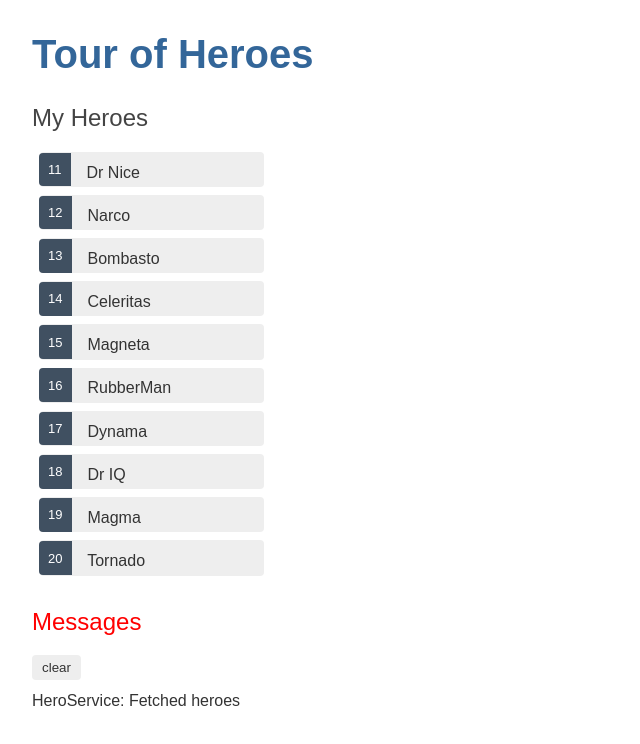
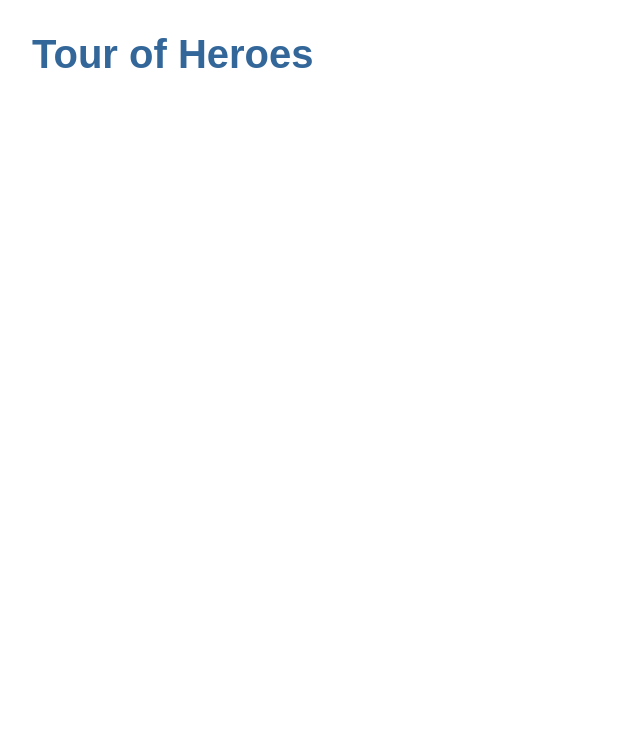
Before and after one commit to chanalisa/angular-tour-of-heroes, an Angular app: page / in a window 1280 px wide. Shown: the top 744 px of the page, without its empty margins (0-640 px from the left). Built offline with nearby package versions, Linux system fonts and the light colour scheme.

Commit message:
added AppRoutingModule for heroes path

```diff
--- /dev/null
+++ b/src/app/app-routing.module.ts
@@ -0,0 +1,11 @@
+import { NgModule } from "@angular/core";
+import { RouterModule, Routes } from "@angular/router";
+import { HeroesComponent } from "./heroes/heroes.component";
+
+const routes: Routes = [{ path: "heroes", component: HeroesComponent }];
+
+@NgModule({
+  imports: [RouterModule.forRoot(routes)],
+  exports: [RouterModule]
+})
+export class AppRoutingModule {}
--- a/src/app/app.component.html
+++ b/src/app/app.component.html
@@ -1,3 +1,3 @@
 <h1>{{ title }}</h1>
-<app-heroes></app-heroes>
+<router-outlet></router-outlet>
 <app-messages></app-messages>
--- a/src/app/app.module.ts
+++ b/src/app/app.module.ts
@@ -6,6 +6,7 @@
 import { HeroesComponent } from "./heroes/heroes.component";
 import { HeroDetailComponent } from "./hero-detail/hero-detail.component";
 import { MessagesComponent } from "./messages/messages.component";
+import { AppRoutingModule } from './app-routing.module';
 
 @NgModule({
   declarations: [
@@ -14,7 +15,7 @@
     HeroDetailComponent,
     MessagesComponent
   ],
-  imports: [BrowserModule, FormsModule],
+  imports: [BrowserModule, FormsModule, AppRoutingModule],
   providers: [],
   bootstrap: [AppComponent]
 })
```
